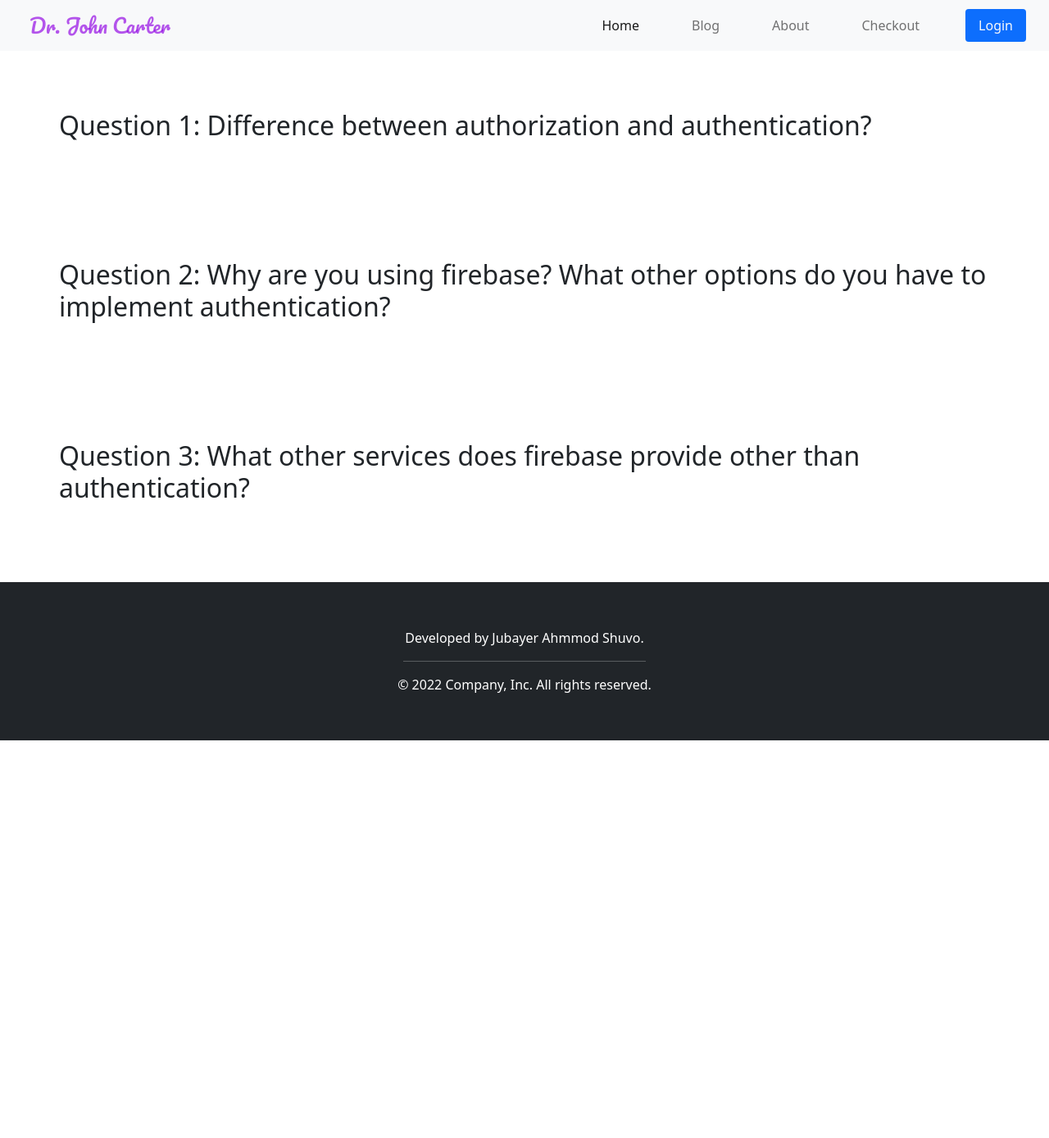
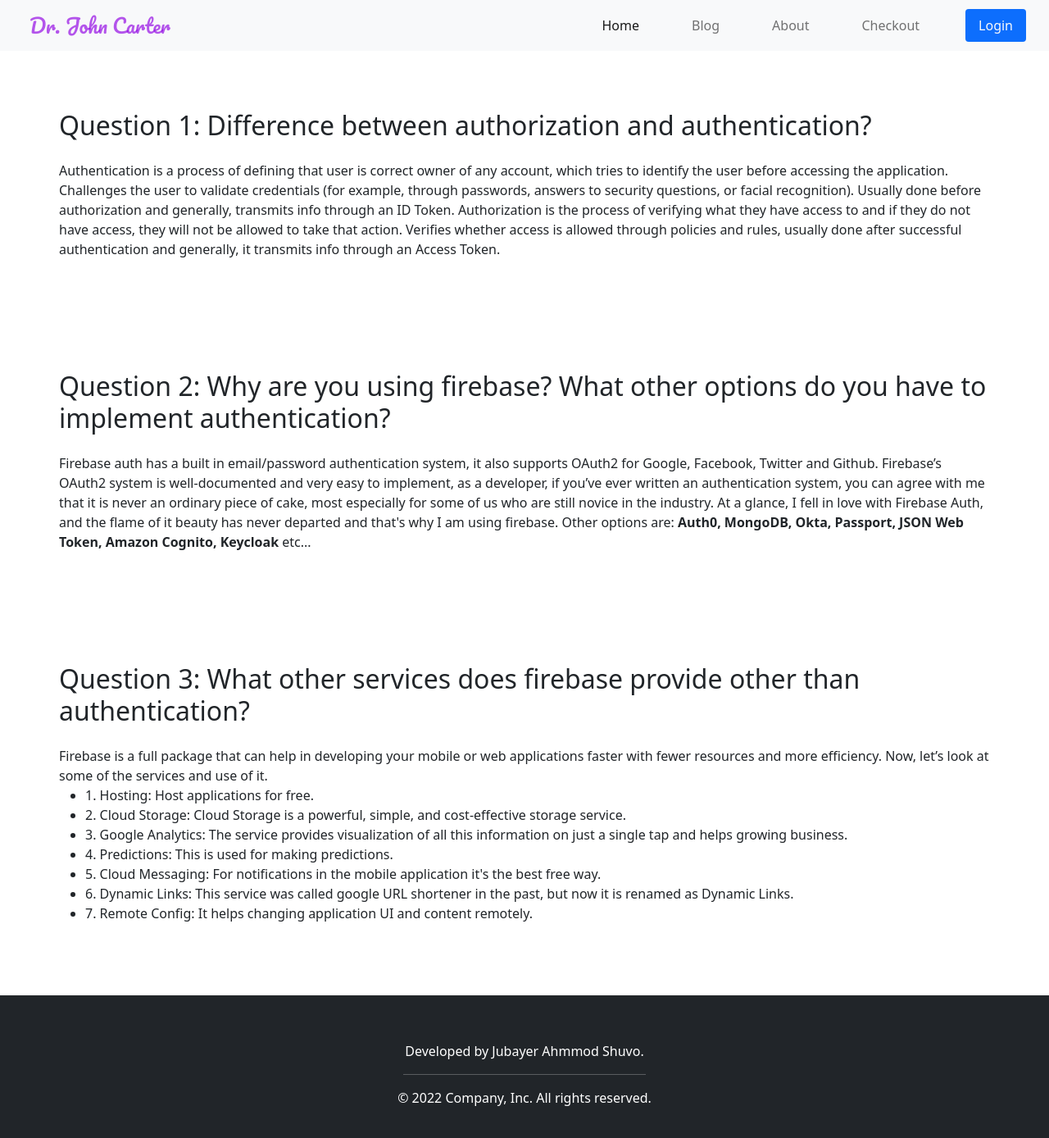
Before and after one commit to JubayerAhmmodShuvo/John-s_World, a React (Create React App) app: page /blogs in a window 1280 px wide. Shown: the top 1388 px of the page at 82% size. Before the commit the page ends 903 px from the top, so only its background shows below. Built offline with nearby package versions, Linux system fonts and the light colour scheme; no server answers.

Commit message:
blog section done

```diff
--- a/src/Pages/Blogs/Blogs.js
+++ b/src/Pages/Blogs/Blogs.js
@@ -7,21 +7,77 @@ const Blogs = () => {
         <h2 className="text-left text-2xl font-semibold mb-4  ">
           Question 1: Difference between authorization and authentication?
         </h2>
-        <p className="text-left text-lg mb-6 text-justify "></p>
+        <p className=" text-lg mb-6 text-justify ">
+          Authentication is a process of defining that user is correct owner of
+          any account, which tries to identify the user before accessing the
+          application. Challenges the user to validate credentials (for example,
+          through passwords, answers to security questions, or facial
+          recognition). Usually done before authorization and generally,
+          transmits info through an ID Token. Authorization is the process of
+          verifying what they have access to and if they do not have access,
+          they will not be allowed to take that action. Verifies whether access
+          is allowed through policies and rules, usually done after successful
+          authentication and generally, it transmits info through an Access
+          Token.
+        </p>
       </div>
       <div className=" bg-violet-200 rounded p-5 mb-4">
         <h2 className="text-left text-2xl font-semibold mb-4  ">
           Question 2: Why are you using firebase? What other options do you have
           to implement authentication?
         </h2>
-        <p className="text-left text-lg mb-6 text-justify"></p>
+        <p className=" text-lg mb-6 text-justify">
+          Firebase auth has a built in email/password authentication system, it
+          also supports OAuth2 for Google, Facebook, Twitter and Github.
+          Firebase’s OAuth2 system is well-documented and very easy to
+          implement, as a developer, if you’ve ever written an authentication
+          system, you can agree with me that it is never an ordinary piece of
+          cake, most especially for some of us who are still novice in the
+          industry. At a glance, I fell in love with Firebase Auth, and the
+          flame of it beauty has never departed and that's why I am using
+          firebase. Other options are:{" "}
+          <strong>
+            {" "}
+            Auth0, MongoDB, Okta, Passport, JSON Web Token, Amazon Cognito,
+            Keycloak{" "}
+          </strong>{" "}
+          etc...
+        </p>
       </div>
       <div className=" bg-violet-200 rounded p-5 mb-4">
         <h2 className="text-left text-2xl font-semibold mb-4  ">
           Question 3: What other services does firebase provide other than
           authentication?
         </h2>
-        <p className="text-left text-lg mb-6 text-justify"></p>
+        <p className="text-left text-lg mb-6 text-justify">
+          Firebase is a full package that can help in developing your mobile or
+          web applications faster with fewer resources and more efficiency. Now,
+          let’s look at some of the services and use of it.
+          <ul>
+            <li>1. Hosting: Host applications for free. </li>
+            <li>
+              2. Cloud Storage: Cloud Storage is a powerful, simple, and
+              cost-effective storage service.
+            </li>
+            <li>
+              3. Google Analytics: The service provides visualization of all
+              this information on just a single tap and helps growing business.
+            </li>
+            <li>4. Predictions: This is used for making predictions.</li>
+            <li>
+              5. Cloud Messaging: For notifications in the mobile application
+              it's the best free way.{" "}
+            </li>
+            <li>
+              6. Dynamic Links: This service was called google URL shortener in
+              the past, but now it is renamed as Dynamic Links.
+            </li>
+            <li>
+              7. Remote Config: It helps changing application UI and content
+              remotely.
+            </li>
+          </ul>
+        </p>
       </div>
     </div>
   );
```
Also changed, not shown: 1 other file (tests, documents, lock files or other folders).
